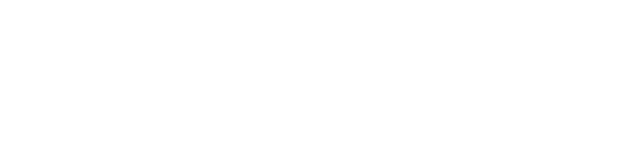
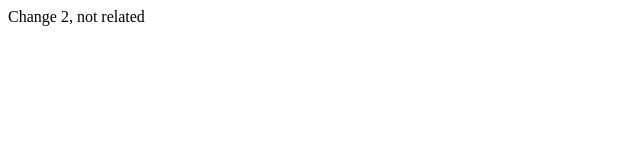
Before and after one commit to wwsigler/CSC2510-003-CloneLocal, a plain HTML site: page index.html in a window 1280 px wide. Shown: the whole page, without its empty margins (0-640 px from the left). Drawn offline with Linux system fonts and the light colour scheme.

Commit message:
added change 2

```diff
--- a/index.html
+++ b/index.html
@@ -1,3 +1,3 @@
 <html>
-
+ Change 2, not related
 </html>
```
